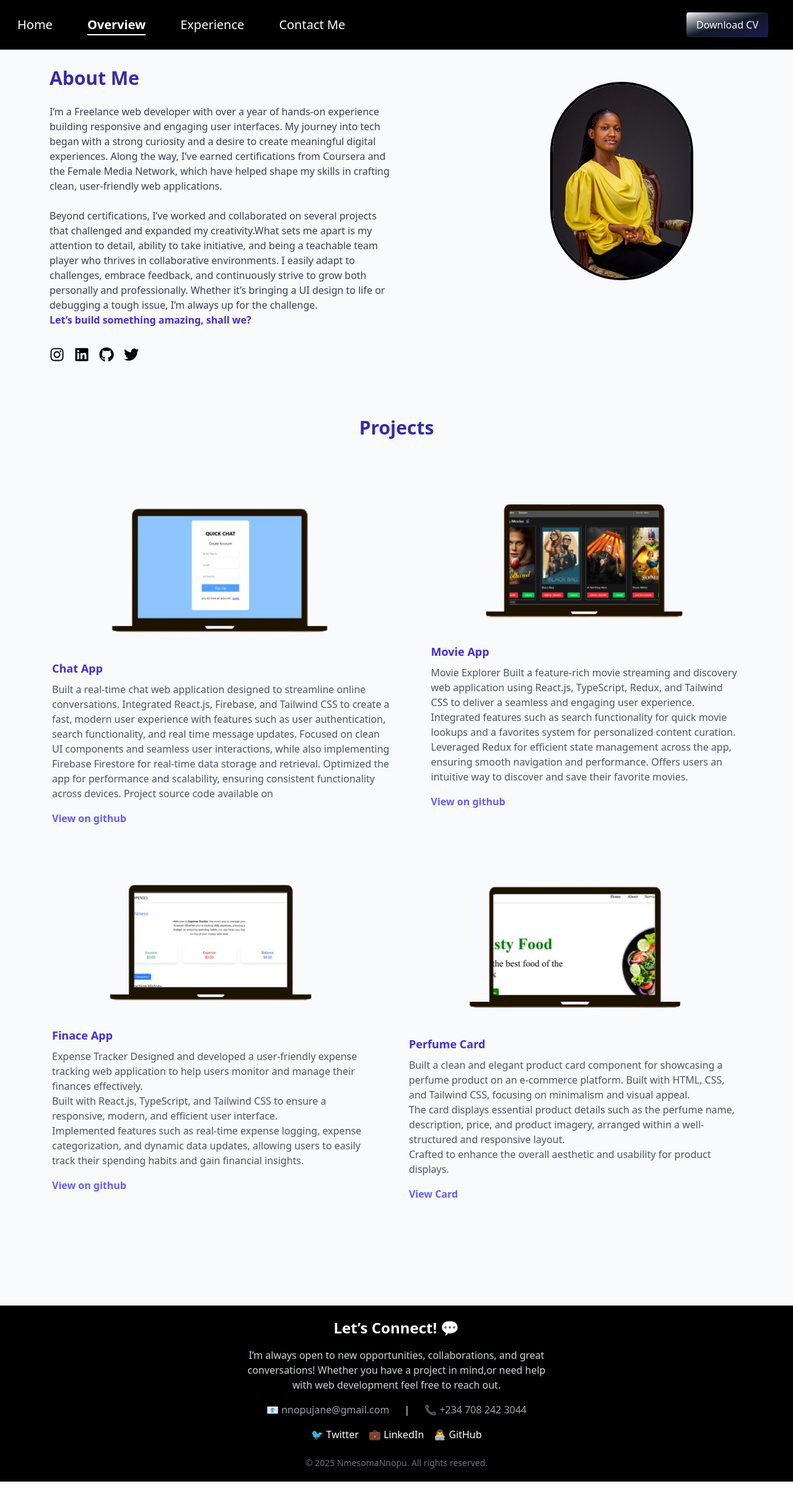
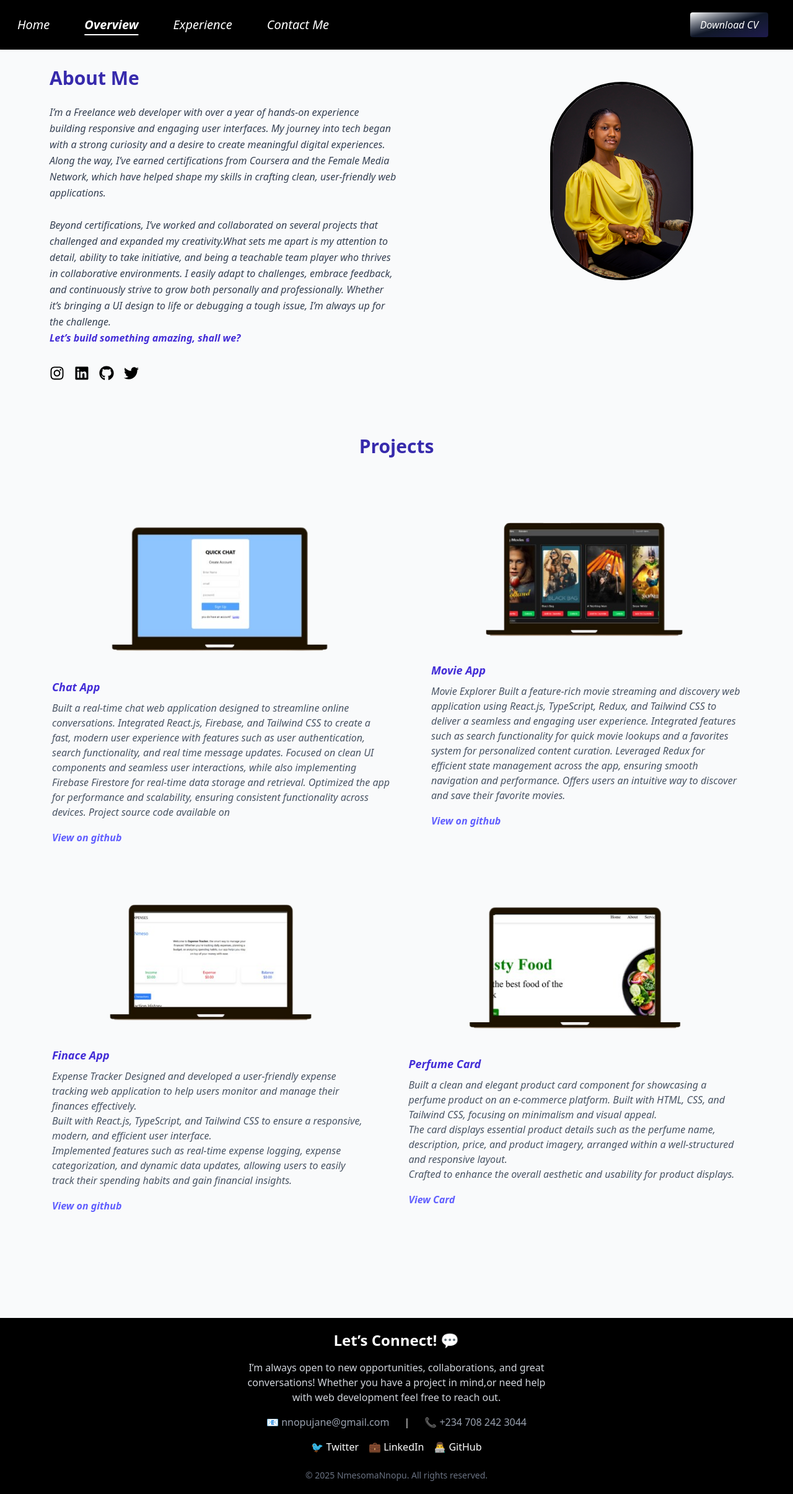
Before and after one commit to nmesomajane/my-portfolio, a React (Vite) app: page /overview in a window 1280 px wide. Shown: the whole page at 62% size. Built offline with nearby package versions, Linux system fonts and the light colour scheme.

Commit message:
WORKED ON THE STYLING

```diff
--- a/src/components/Header.tsx
+++ b/src/components/Header.tsx
@@ -17,7 +17,7 @@ const Header = () => {
   return (
     <div className="bg-black w-full fixed top-0 left-0 z-50 shadow">
       <div className="flex justify-between items-center p-1 text-lg text-white w-full  ">
-        <nav className="w-full flex justify-between items-center bg-black p-4 text-4xl hover:text-indigo-800   ">
+        <nav className="w-full flex justify-between items-center bg-black p-4 text-4xl hover:text-indigo-800 italic ">
           {/* Desktop Nav */}
           <div className="hidden md:flex md:gap-[40px]">
             {navigation.map((nav, index) =>
@@ -50,7 +50,7 @@ const Header = () => {
           </div>
           {/* Download CV Button (always visible on desktop, below on mobile) */}
           <a
-            href="/resume.pdf"
+            href="/Resume3.pdf"
             download
             className=" md:inline-block md:ml-4 bg-indigo-500 text-white text-base px-4 py-1 md:py-2 shadow hover:bg-indigo-200 hover:text-white active:text-white active:bg-indigo-200  md:text-center rounded md:mr-5 bg-gradient-to-br from-white via-gray-900 to-indigo-950 border-0  justify-between hover:scale-105 transition-transform duration-300"
           >
--- a/src/pages/Experience.tsx
+++ b/src/pages/Experience.tsx
@@ -15,7 +15,7 @@ const Experience = () => {
         <meta name="robots" content="index, follow" />
       </Helmet>
     <div className="min-h-screen bg-black text-gray-200 pt-20 md:px-10 md:mt-12
-    px-6 py-12 font-sans">
+    px-6 py-12 leading-relaxed italic">
       <motion.div
         className="w-full space-y-12"
         initial={{ x: -100, opacity: 0}}
@@ -182,9 +182,9 @@ const Experience = () => {
       transition={{ duration: 0.7, delay: 0.1 }}
     >
       <p className="text-gray-200 text-base md:text-lg mb-6 leading-relaxed italic">
-        “Working with Nmesoma Nnopu on Kadan Kadan, our import/export shipping platform, has been an absolute pleasure. As the project manager, I’ve had the chance to closely observe her dedication, creativity, and problem-solving skills.
+      Working with Nmesoma Nnopu on Kadan Kadan, our import/export shipping platform, has been an absolute pleasure. As the project manager, I’ve had the chance to closely observe her dedication, creativity, and problem-solving skills.
         <br /><br />
-        Nmesoma brings not only strong technical expertise but also a thoughtful, human-centered approach to her work. She listens actively, communicates clearly, and consistently meets deadlines with professionalism and grace. Her attention to detail and ability to take initiative have made a real impact. I’d gladly recommend her to anyone in need of a dependable and gifted web developer.”
+        Nmesoma brings not only strong technical expertise but also a thoughtful, human-centered approach to her work. She listens actively, communicates clearly, and consistently meets deadlines with professionalism and grace. Her attention to detail and ability to take initiative have made a real impact. I’d gladly recommend her to anyone in need of a dependable and gifted web developer.
       </p>
       <div className="flex items-center gap-4 mt-4">
         <img
@@ -208,7 +208,7 @@ const Experience = () => {
       transition={{ duration: 0.7, delay: 0.2 }}
     >
       <p className="text-gray-200 text-base md:text-lg mb-6 leading-relaxed italic">
-        “Lorem, ipsum dolor sit amet consectetur adipisicing elit. Doloribus deleniti numquam repellendus facilis cupiditate laudantium dolorem iusto eos molestiae!”
+       Collaborating with Nmesoma has been an absolute pleasure. As a frontend developer, she brings creativity, attention to detail, and a strong sense of design to every project. Her ability to translate ideas into clean, responsive, and user-friendly interfaces is impressive. <br /> <br /> Working with her was seamless,she communicates clearly, meets deadlines, and is always open to feedback. Her passion for creating intuitive digital experiences really stands out. I’d gladly work with her again on future projects.”
       </p>
       <div className="flex items-center gap-4 mt-4">
         <img
--- a/src/pages/Overview.tsx
+++ b/src/pages/Overview.tsx
@@ -7,6 +7,7 @@ import demo1 from "../assets/chat.png";
 import demo2 from "../assets/movie.png";
 import demo3 from "../assets/expense.png";
 import demo4 from "../assets/food.png";
+import { Link } from "react-router-dom";
 
 
 const Overview = () => {
@@ -36,7 +37,7 @@ const Overview = () => {
             <h1 className="text-2xl md:text-3xl font-sans font-extrabold text-indigo-800 mb-4 pt-12  mt-2 ">
               About Me
             </h1>
-            <p className="text-base md:text-md text-gray-700  mt-2">
+            <p className="text-base md:text-md text-gray-700  mt-2 leading-relaxed italic">
               I’m a Freelance web developer with over a year of hands-on
               experience building responsive and engaging user interfaces. My
               journey into tech began with a strong curiosity and a desire to
@@ -101,9 +102,9 @@ const Overview = () => {
               Projects
             </h1>
           </div>
-          <div className=" flex flex-col md:flex-row gap-6 ">
+          <div className=" flex flex-col md:flex-row gap-6 leading-relaxed italic">
             {/* Project Card */}
-            <div className="pl-5 pr-5 pb-5 hover:border-indigo-400 hover:shadow-2xl hover:rounded-xl active:shawdow-2xl active:rounded-xl flex flex-col items-left">
+            <div className="pl-5 pr-5 pb-5 hover:border-indigo-400 hover:shadow-2xl hover:rounded-xl active:border-indigo-400 active:shadow-2xl active:rounded-xl flex flex-col items-left">
               <div className="w-full aspect-video overflow-hidden rounded-xl mb-4">
                 <img
                   src={demo1}
@@ -135,7 +136,7 @@ const Overview = () => {
               </a>
             </div>
 
-            <div className="pl-5 pr-5 pb-5 hover:border-indigo-400 hover:shadow-xl hover:rounded-xl active:shawdow-2xl active:rounded-2xl  flex flex-col items-left">
+            <div className="pl-5 pr-5 pb-5 hover:border-indigo-400 hover:shadow-xl hover:rounded-xl active:border-indigo-400 active:shadow-2xl active:rounded-xl  flex flex-col items-left">
               <div className="w-full aspect-video overflow-hidden rounded-xl mb-4">
                 <img
                   src={demo2}
@@ -171,9 +172,9 @@ const Overview = () => {
             {/* ... */}
           </div>
 
-          <div className=" flex flex-col md:flex-row gap-6">
+          <div className=" flex flex-col md:flex-row gap-6 leading-relaxed italic">
             {/* Project Card */}
-            <div className="pl-5 pr-5 pb-5 hover:border-indigo-400 hover:shadow-2xl hover:rounded-xl active:shawdow-2xl active:rounded-xl  flex flex-col items-left ">
+            <div className="pl-5 pr-5 pb-5 hover:border-indigo-400 hover:shadow-2xl hover:rounded-xl active:border-indigo-400 active:shadow-2xl active:rounded-xl flex flex-col items-left ">
               <div className="w-full aspect-video overflow-hidden rounded-xl mb-4">
                 <img
                   src={demo3}
@@ -204,7 +205,7 @@ const Overview = () => {
               </a>
             </div>
 
-            <div className="pl-5 pr-5 pb-5 hover:border-indigo-400 hover:shadow-2xl hover:rounded-xl active:shawdow-2xl active:rounded-xl  flex flex-col items-left">
+            <div className="pl-5 pr-5 pb-5 hover:border-indigo-400 hover:shadow-2xl hover:rounded-xl active:border-indigo-400 active:shadow-2xl active:rounded-xl  flex flex-col items-left">
               <div className="w-full aspect-video overflow-hidden rounded-xl mb-4">
                 <img
                   src={demo4}
@@ -238,14 +239,13 @@ const Overview = () => {
             {/* Repeat for other projects */}
             {/* ... */}
           </div>
-          <div className="flex justify-center md:text-left
-          my-8">
-  <a
-    href="/experience"
+          <div className="flex justify-center md:text-left my-8">
+  <Link
+    to="/experience"
     className="bg-indigo-600 md:hidden text-white px-6 py-2 rounded-full shadow hover:bg-indigo-700 transition text-lg font-semibold"
   >
     View Experience
-  </a>
+  </Link>
 </div>
         </div>
 
```
Also changed, not shown: 1 other file (tests, documents, lock files or other folders).
